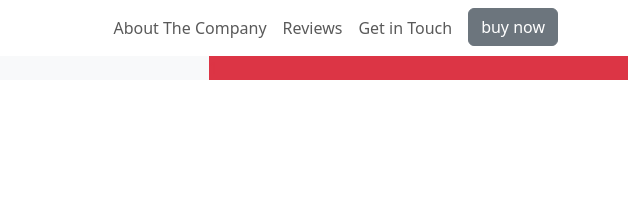
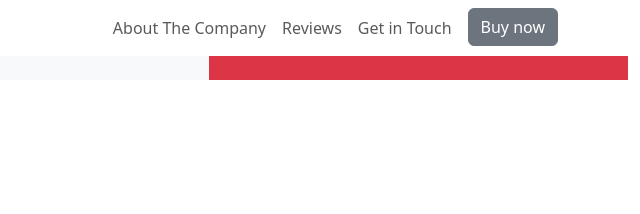
Before and after one commit to babiyy/babiyy.github.io, a plain HTML site: page index.html in a window 1280 px wide. Shown: the top 214 px of the page, 640-1280 px from the left. Drawn offline with nearby package versions, Linux system fonts and the light colour scheme.

Commit message:
Update index.html

```diff
--- a/index.html
+++ b/index.html
@@ -45,7 +45,7 @@
                     <a class="nav-link" href="#pricing">Pricing</a>
                   </li>
                   <li class="nav-item ms-2 d-none d-md-inline">
-                    <a class="btn btn-secondary" href="#pricing">buy now</a>
+                    <a class="btn btn-secondary" href="#pricing">Buy now</a>
                   </li>
 
                 </ul>
```
